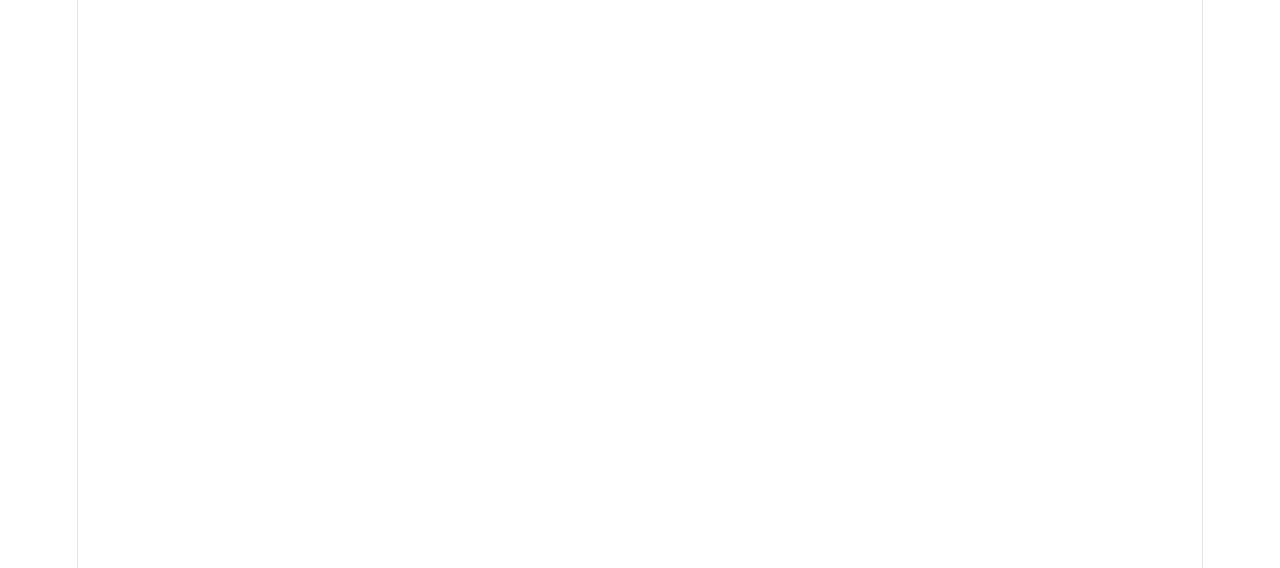
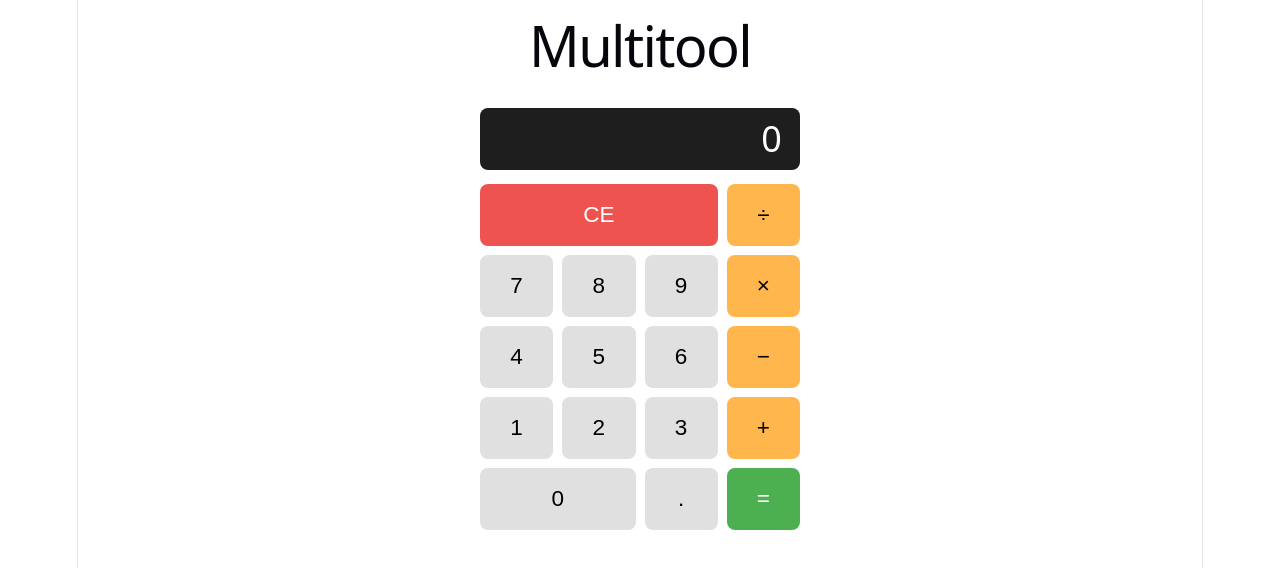
Before and after one commit to JuanIsidroMenendez/vue-multitool-2.0, a Vue app in the folder vue-multitool/: page / in a window 1280 px wide. Shown: the top 568 px of the page. Built offline with nearby package versions, Linux system fonts and the light colour scheme.

Commit message:
feat: basic operator with operate util and composable

```diff
--- a/vue-multitool/src/App.vue
+++ b/vue-multitool/src/App.vue
@@ -1,3 +1,14 @@
 <script setup>
-import HelloWorld from './components/HelloWorld.vue'
+import Calculator from './components/Calculator.vue'
+
 </script>
+
+<template>
+  <main>
+    <h1>Multitool</h1>
+    <Calculator />
+  </main>
+</template>
+
+<style scoped>
+</style>
--- a/vue-multitool/src/components/Calculator.vue
+++ b/vue-multitool/src/components/Calculator.vue
@@ -1,14 +1,84 @@
 <script setup>
-import { operate } from '@/utils/operate';
-
+import { useCalculator } from '../composables/useCalculator.js'
 const {
     display,
-    inputDigital,
+    inputDigit,
     inputDecimal,
     chooseOperator, //Diferencia entre chooseOperator e inputOperator?
     calculate,
     equals,
     clear,
+} = useCalculator()
+</script>
+
+<template>
+  <section class="calculator">
+    <div class="display">{{ display }}</div>
+
+    <div class="keypad">
+      <button class="key key--clear" @click="clear">CE</button>
+      <button class="key key--op" @click="chooseOperator('/')">÷</button>
+
+      <button class="key" @click="inputDigit('7')">7</button>
+      <button class="key" @click="inputDigit('8')">8</button>
+      <button class="key" @click="inputDigit('9')">9</button>
+      <button class="key key--op" @click="chooseOperator('*')">×</button>
+
+      <button class="key" @click="inputDigit('4')">4</button>
+      <button class="key" @click="inputDigit('5')">5</button>
+      <button class="key" @click="inputDigit('6')">6</button>
+      <button class="key key--op" @click="chooseOperator('-')">−</button>
+
+      <button class="key" @click="inputDigit('1')">1</button>
+      <button class="key" @click="inputDigit('2')">2</button>
+      <button class="key" @click="inputDigit('3')">3</button>
+      <button class="key key--op" @click="chooseOperator('+')">+</button>
+
+      <button class="key key--zero" @click="inputDigit('0')">0</button>
+      <button class="key" @click="inputDecimal">.</button>
+      <button class="key key--equals" @click="equals">=</button>
+    </div>
+  </section>
+</template>
+
+<style scoped>
+.calculator {
+  max-width: 320px;
+  margin: 0 auto;
+  padding: 1rem;
 }
 
-</script>
+.display {
+  background: #1e1e1e;
+  color: #fff;
+  font-size: 2rem;
+  text-align: right;
+  padding: 1rem;
+  border-radius: 8px;
+  margin-bottom: 0.75rem;
+  overflow-x: auto;
+  white-space: nowrap;
+}
+
+.keypad {
+  display: grid;
+  grid-template-columns: repeat(4, 1fr);
+  gap: 0.5rem;
+}
+
+.key {
+  padding: 1rem;
+  font-size: 1.25rem;
+  border: none;
+  border-radius: 8px;
+  background: #e0e0e0;
+  cursor: pointer;
+}
+
+.key:active { transform: scale(0.97); }
+
+.key--op { background: #ffb74d; }
+.key--equals { background: #4caf50; color: #fff; }
+.key--clear { background: #ef5350; color: #fff; grid-column: span 3; }
+.key--zero { grid-column: span 2; }
+</style>
--- a/vue-multitool/src/composables/useCalculator.js
+++ b/vue-multitool/src/composables/useCalculator.js
@@ -1,24 +1,21 @@
-import { ref } from 'vue'                          // ref: función Vue: crea variables reactivas
-import { operate } from '../utils/operate.js'      // función de cálculo puro desde utils/
+import { ref } from 'vue'
+import { operate } from '../utils/operate.js'
 
-export function useCalculator() {     //define y exporta el composable (useCalculator)
-        const display = ref('Señor, déjeme hacer sus operaciones')      //texto visible en pantalla al arrancar (también vale '0')
-        const stored = ref(null)                                        // primer operador, en null, dado que no hay nada guardado NOTA: ¿es necesario?
-        const operator = ref(null)                                      //operación pendiente, ninguna
-        const waitingForOperand = ref(false)             // NOTE
-}
+export function useCalculator() {
+  const display = ref('0')
+  const stored = ref(null)
+  const operator = ref(null)
+  const waitingForOperand = ref(false)
 
-function inputDigit(digit) {
-    if (waitingForOperand.value) {                //se ejecuta al pulsar 0-9, es decir, al llegar un operand
-             display.value = digit
-             waitingForOperand.value = false
-    }
-    else {
-        display.value = display.value === '0'
-        ? digit                                    //   sí → sustituye ese '0' por el dígito
-        : display.value + digit                    //   no → pega el dígito detrás ('7' + '3' = '73')
+  function inputDigit(digit) {
+    if (waitingForOperand.value) {
+      display.value = digit
+      waitingForOperand.value = false
+    } else {
+      display.value = display.value === '0' ? digit : display.value + digit
     }
   }
+
   function inputDecimal() {
     if (waitingForOperand.value) {
       display.value = '0.'
@@ -30,47 +27,37 @@
     }
   }
 
-  function chooseOperator(nextOperator) {          // se ejecuta al pulsar + - * /; recibe el símbolo
-    const current = parseFloat(display.value)      // convierte el texto de pantalla a número real
+  function chooseOperator(nextOperator) {
+    const current = parseFloat(display.value)
 
-    if (stored.value === null) {                   // si no había nada guardado...
-      stored.value = current                       // ...aparca el número actual como primer operando
-    } else if (operator.value) {                   // si ya había número Y operador pendiente (encadenas)...
-      const result = operate(                      // ...calcula el resultado parcial
-        stored.value, current, operator.value
-      )
-      display.value = String(result)               // muéstralo en pantalla (convertido a texto)
-      stored.value = result === 'Error'            // ¿el cálculo dio 'Error'?
-        ? null                                     //   sí → resetea el operando
-        : result                                   //   no → guárdalo como nuevo operando
+    if (stored.value === null) {
+      stored.value = current
+    } else if (operator.value) {
+      const result = operate(stored.value, current, operator.value)
+      display.value = String(result)
+      stored.value = result === 'Error' ? null : result
     }
 
-    operator.value = nextOperator                  // guarda el operador recién pulsado como pendiente
-    waitingForOperand.value = true                 // el siguiente dígito empezará un número nuevo
+    operator.value = nextOperator
+    waitingForOperand.value = true
   }
 
-  function equals() {                              // se ejecuta al pulsar '='
-    if (operator.value === null                    // guardián: si no hay operador...
-      || stored.value === null) return             // ...o no hay operando guardado, no hace nada
-    const current = parseFloat(display.value)      // número actual de pantalla
-    const result = operate(                        // hace el cálculo final
-      stored.value, current, operator.value
-    )
-    display.value = String(result)                 // muestra el resultado
-    stored.value = null                            // vacía el operando (la cuenta terminó)
-    operator.value = null                          // vacía la operación pendiente
-    waitingForOperand.value = true                 // el siguiente dígito empezará limpio
+  function equals() {
+    if (operator.value === null || stored.value === null) return
+    const current = parseFloat(display.value)
+    const result = operate(stored.value, current, operator.value)
+    display.value = String(result)
+    stored.value = null
+    operator.value = null
+    waitingForOperand.value = true
   }
 
-  function clear() {                               // se ejecuta al pulsar 'CE' (reset total)
-    display.value = '0'                            // pantalla a cero
-    stored.value = null                            // sin operando guardado
-    operator.value = null                          // sin operación pendiente
-    waitingForOperand.value = false                // sin espera
+  function clear() {
+    display.value = '0'
+    stored.value = null
+    operator.value = null
+    waitingForOperand.value = false
   }
 
-  return {                                         // expone al componente SOLO lo necesario:
-    display,                                       //   el valor a pintar
-    inputDigit, inputDecimal,                      //   y las funciones para los botones
-    chooseOperator, equals, clear                  //   (stored/operator/flag quedan internos = encapsulados)
-  }
+  return { display, inputDigit, inputDecimal, chooseOperator, equals, clear }
+}
```
